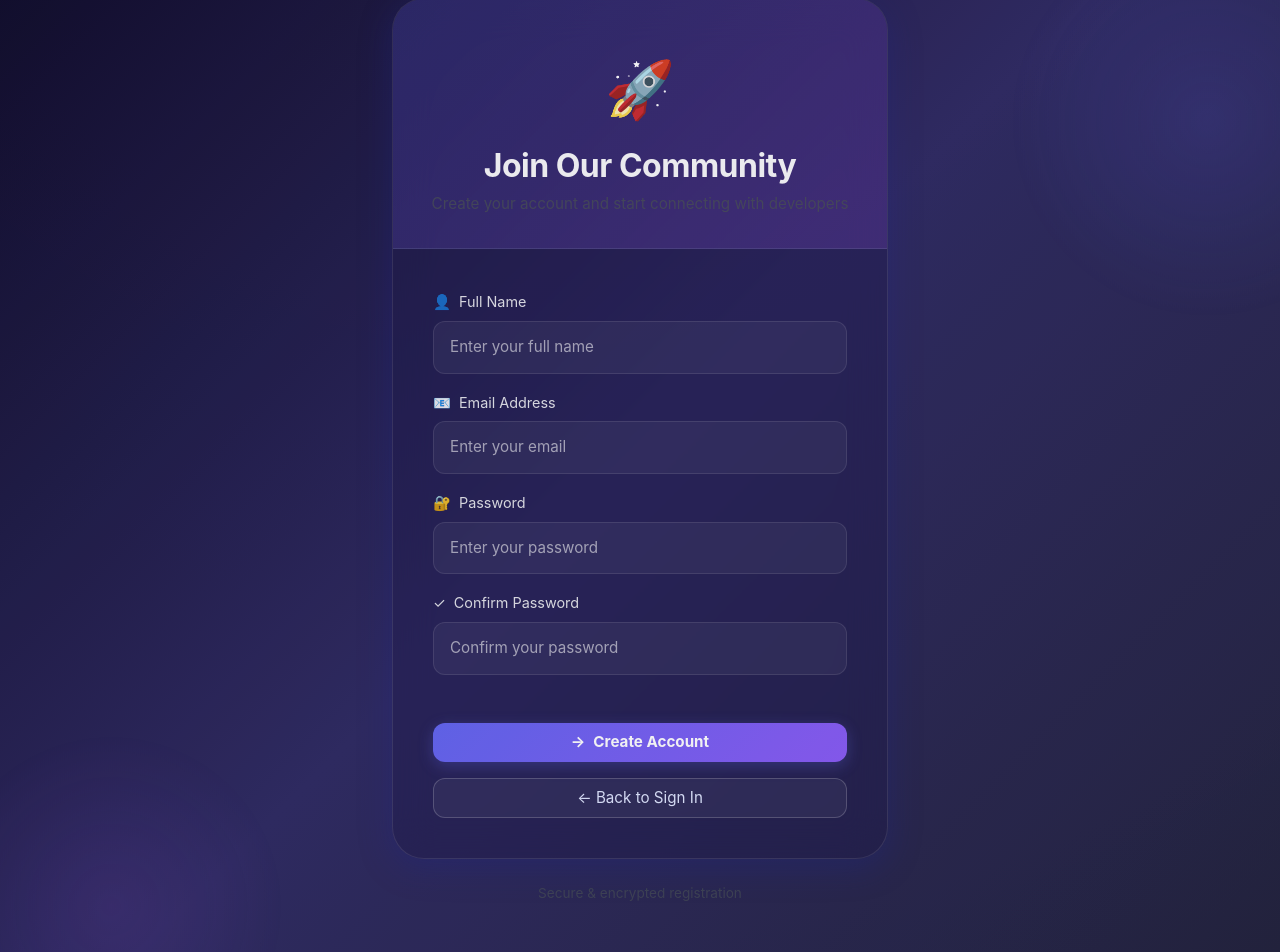
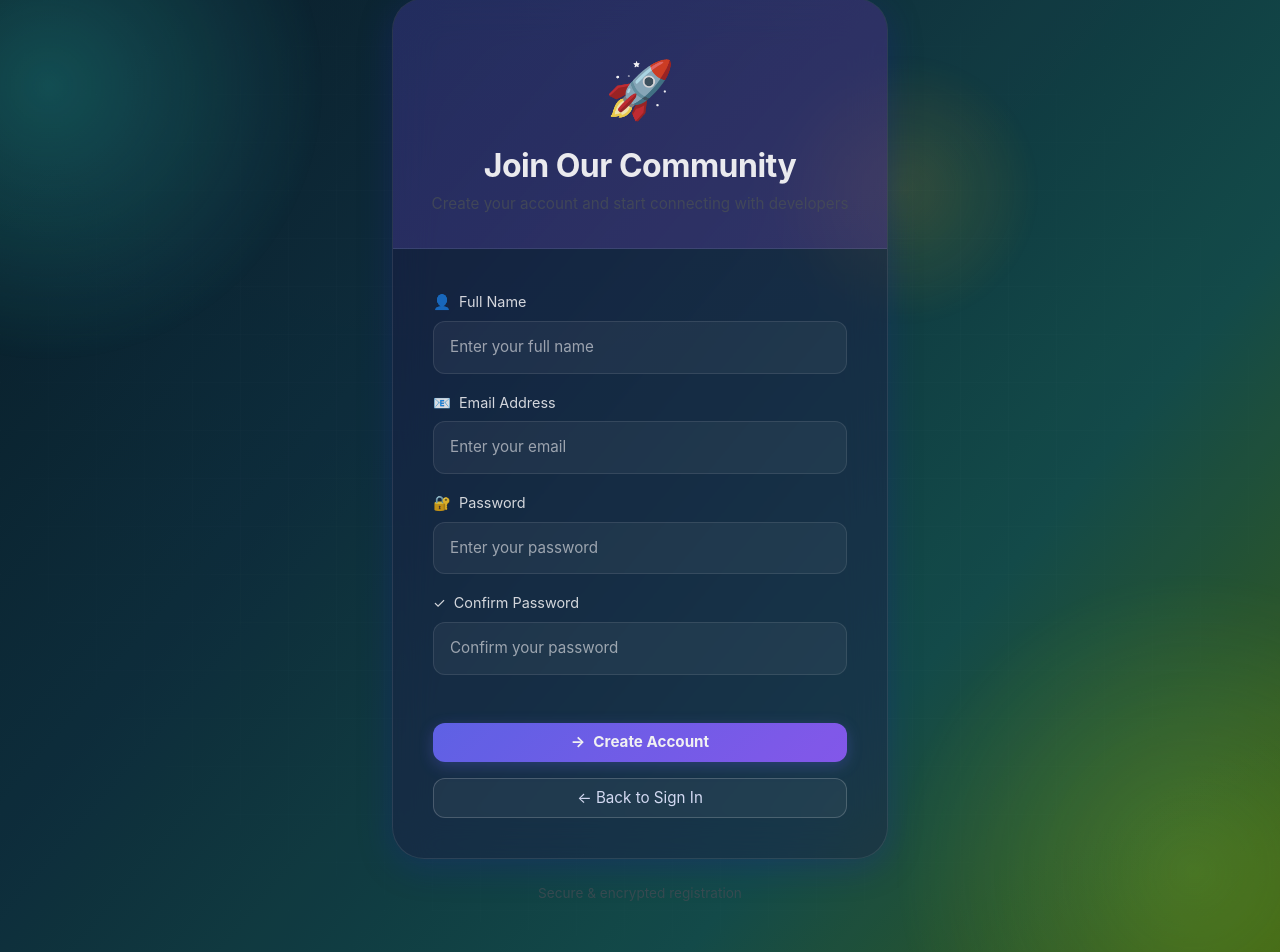
Before and after one commit to saivenkateshparuchuri/-DevConnect-Developer-Community-Platform-with-DevOps-Integration_Project, a React (Create React App) app in the folder frontend/: page /signup in a window 1280 px wide. Shown: the part 50-1002 px from the top of the page. Built offline with nearby package versions, Linux system fonts and the light colour scheme; no server answers.

Commit message:
Refresh auth page backgrounds with unique animated themes

```diff
--- a/frontend/src/pages/AdminLogin.js
+++ b/frontend/src/pages/AdminLogin.js
@@ -32,25 +32,52 @@ function AdminLogin() {
   };
 
   return (
-    <div className="min-vh-100 d-flex align-items-center justify-content-center position-relative overflow-hidden" style={{ background: 'linear-gradient(135deg, #1a1a2e 0%, #16213e 50%, #0f3460 100%)', minHeight: '100vh' }}>
-      {/* Animated Background Orbs - Red/Orange theme for admin */}
+    <div className="min-vh-100 d-flex align-items-center justify-content-center position-relative overflow-hidden" style={{
+      background: 'linear-gradient(125deg, #111827 0%, #1f2937 36%, #7f1d1d 68%, #b45309 100%)',
+      minHeight: '100vh'
+    }}>
+      {/* Admin-themed glow layers */}
       <div className="position-absolute" style={{
-        top: '-5%',
-        right: '-10%',
-        width: '400px',
-        height: '400px',
-        background: 'radial-gradient(circle, rgba(239, 68, 68, 0.15) 0%, transparent 70%)',
+        top: '-14%',
+        left: '-16%',
+        width: '44vw',
+        maxWidth: '520px',
+        minWidth: '260px',
+        aspectRatio: '1 / 1',
+        background: 'radial-gradient(circle, rgba(248, 113, 113, 0.26) 0%, transparent 70%)',
         borderRadius: '50%',
-        animation: 'float 8s ease-in-out infinite'
+        animation: 'drift 14s ease-in-out infinite'
       }}></div>
       <div className="position-absolute" style={{
-        bottom: '-10%',
-        left: '-5%',
-        width: '350px',
-        height: '350px',
-        background: 'radial-gradient(circle, rgba(249, 115, 22, 0.1) 0%, transparent 70%)',
+        bottom: '-20%',
+        right: '-14%',
+        width: '48vw',
+        maxWidth: '560px',
+        minWidth: '280px',
+        aspectRatio: '1 / 1',
+        background: 'radial-gradient(circle, rgba(251, 191, 36, 0.24) 0%, transparent 72%)',
         borderRadius: '50%',
-        animation: 'float 10s ease-in-out infinite reverse'
+        animation: 'drift 18s ease-in-out infinite reverse'
+      }}></div>
+      <div className="position-absolute" style={{
+        top: '14%',
+        right: '18%',
+        width: '20vw',
+        maxWidth: '240px',
+        minWidth: '140px',
+        aspectRatio: '1 / 1',
+        borderRadius: '50%',
+        background: 'radial-gradient(circle, rgba(253, 186, 116, 0.16) 0%, transparent 72%)',
+        animation: 'pulseGlow 10s ease-in-out infinite'
+      }}></div>
+      <div className="position-absolute" style={{
+        inset: 0,
+        backgroundImage: 'linear-gradient(rgba(255,255,255,0.045) 1px, transparent 1px), linear-gradient(90deg, rgba(255,255,255,0.045) 1px, transparent 1px)',
+        backgroundSize: '48px 48px',
+        maskImage: 'radial-gradient(ellipse at center, rgba(0,0,0,0.9) 48%, rgba(0,0,0,0.12) 100%)',
+        WebkitMaskImage: 'radial-gradient(ellipse at center, rgba(0,0,0,0.9) 48%, rgba(0,0,0,0.12) 100%)',
+        opacity: 0.28,
+        pointerEvents: 'none'
       }}></div>
 
       {/* Main Container */}
@@ -303,9 +330,13 @@ function AdminLogin() {
       </div>
 
       <style>{`
-        @keyframes float {
-          0%, 100% { transform: translateY(0px); }
-          50% { transform: translateY(30px); }
+        @keyframes drift {
+          0%, 100% { transform: translate(0, 0) scale(1); }
+          50% { transform: translate(20px, 28px) scale(1.08); }
+        }
+        @keyframes pulseGlow {
+          0%, 100% { opacity: 0.65; transform: scale(1); }
+          50% { opacity: 1; transform: scale(1.15); }
         }
         input::placeholder {
           color: rgba(255, 255, 255, 0.6) !important;
--- a/frontend/src/pages/Login.js
+++ b/frontend/src/pages/Login.js
@@ -32,25 +32,52 @@ function Login() {
   };
 
   return (
-    <div className="min-vh-100 d-flex align-items-center justify-content-center position-relative overflow-hidden" style={{ background: 'linear-gradient(135deg, #0f0c29 0%, #302b63 50%, #24243e 100%)', minHeight: '100vh' }}>
-      {/* Animated Background Orbs */}
+    <div className="min-vh-100 d-flex align-items-center justify-content-center position-relative overflow-hidden" style={{
+      background: 'linear-gradient(130deg, #071c26 0%, #0c2d3a 34%, #134e4a 72%, #3f6212 100%)',
+      minHeight: '100vh'
+    }}>
+      {/* Aurora glow layers */}
       <div className="position-absolute" style={{
-        top: '-5%',
-        right: '-10%',
-        width: '400px',
-        height: '400px',
-        background: 'radial-gradient(circle, rgba(99, 102, 241, 0.15) 0%, transparent 70%)',
+        top: '-15%',
+        left: '-18%',
+        width: '44vw',
+        maxWidth: '520px',
+        minWidth: '260px',
+        aspectRatio: '1 / 1',
+        background: 'radial-gradient(circle, rgba(45, 212, 191, 0.28) 0%, transparent 70%)',
         borderRadius: '50%',
-        animation: 'float 8s ease-in-out infinite'
+        animation: 'drift 14s ease-in-out infinite'
       }}></div>
       <div className="position-absolute" style={{
-        bottom: '-10%',
-        left: '-5%',
-        width: '350px',
-        height: '350px',
-        background: 'radial-gradient(circle, rgba(168, 85, 247, 0.1) 0%, transparent 70%)',
+        bottom: '-18%',
+        right: '-14%',
+        width: '48vw',
+        maxWidth: '560px',
+        minWidth: '280px',
+        aspectRatio: '1 / 1',
+        background: 'radial-gradient(circle, rgba(163, 230, 53, 0.24) 0%, transparent 72%)',
         borderRadius: '50%',
-        animation: 'float 10s ease-in-out infinite reverse'
+        animation: 'drift 18s ease-in-out infinite reverse'
+      }}></div>
+      <div className="position-absolute" style={{
+        top: '12%',
+        right: '20%',
+        width: '20vw',
+        maxWidth: '240px',
+        minWidth: '140px',
+        aspectRatio: '1 / 1',
+        borderRadius: '50%',
+        background: 'radial-gradient(circle, rgba(251, 191, 36, 0.16) 0%, transparent 72%)',
+        animation: 'pulseGlow 10s ease-in-out infinite'
+      }}></div>
+      <div className="position-absolute" style={{
+        inset: 0,
+        backgroundImage: 'linear-gradient(rgba(255,255,255,0.045) 1px, transparent 1px), linear-gradient(90deg, rgba(255,255,255,0.045) 1px, transparent 1px)',
+        backgroundSize: '48px 48px',
+        maskImage: 'radial-gradient(ellipse at center, rgba(0,0,0,0.9) 48%, rgba(0,0,0,0.12) 100%)',
+        WebkitMaskImage: 'radial-gradient(ellipse at center, rgba(0,0,0,0.9) 48%, rgba(0,0,0,0.12) 100%)',
+        opacity: 0.3,
+        pointerEvents: 'none'
       }}></div>
 
       {/* Main Container */}
@@ -333,9 +360,13 @@ function Login() {
       </div>
 
       <style>{`
-        @keyframes float {
-          0%, 100% { transform: translateY(0px); }
-          50% { transform: translateY(30px); }
+        @keyframes drift {
+          0%, 100% { transform: translate(0, 0) scale(1); }
+          50% { transform: translate(20px, 28px) scale(1.08); }
+        }
+        @keyframes pulseGlow {
+          0%, 100% { opacity: 0.65; transform: scale(1); }
+          50% { opacity: 1; transform: scale(1.15); }
         }
         input::placeholder {
           color: rgba(255, 255, 255, 0.6) !important;
--- a/frontend/src/pages/Signup.js
+++ b/frontend/src/pages/Signup.js
@@ -37,25 +37,52 @@ function Signup() {
   };
 
   return (
-    <div className="min-vh-100 d-flex align-items-center justify-content-center position-relative overflow-hidden py-5" style={{ background: 'linear-gradient(135deg, #0f0c29 0%, #302b63 50%, #24243e 100%)', minHeight: '100vh' }}>
-      {/* Animated Background Orbs */}
+    <div className="min-vh-100 d-flex align-items-center justify-content-center position-relative overflow-hidden py-5" style={{
+      background: 'linear-gradient(130deg, #071c26 0%, #0c2d3a 34%, #134e4a 72%, #3f6212 100%)',
+      minHeight: '100vh'
+    }}>
+      {/* Aurora glow layers */}
       <div className="position-absolute" style={{
-        top: '-5%',
-        right: '-10%',
-        width: '400px',
-        height: '400px',
-        background: 'radial-gradient(circle, rgba(99, 102, 241, 0.15) 0%, transparent 70%)',
+        top: '-15%',
+        left: '-18%',
+        width: '44vw',
+        maxWidth: '520px',
+        minWidth: '260px',
+        aspectRatio: '1 / 1',
+        background: 'radial-gradient(circle, rgba(45, 212, 191, 0.28) 0%, transparent 70%)',
         borderRadius: '50%',
-        animation: 'float 8s ease-in-out infinite'
+        animation: 'drift 14s ease-in-out infinite'
       }}></div>
       <div className="position-absolute" style={{
-        bottom: '-10%',
-        left: '-5%',
-        width: '350px',
-        height: '350px',
-        background: 'radial-gradient(circle, rgba(168, 85, 247, 0.1) 0%, transparent 70%)',
+        bottom: '-18%',
+        right: '-14%',
+        width: '48vw',
+        maxWidth: '560px',
+        minWidth: '280px',
+        aspectRatio: '1 / 1',
+        background: 'radial-gradient(circle, rgba(163, 230, 53, 0.24) 0%, transparent 72%)',
         borderRadius: '50%',
-        animation: 'float 10s ease-in-out infinite reverse'
+        animation: 'drift 18s ease-in-out infinite reverse'
+      }}></div>
+      <div className="position-absolute" style={{
+        top: '12%',
+        right: '20%',
+        width: '20vw',
+        maxWidth: '240px',
+        minWidth: '140px',
+        aspectRatio: '1 / 1',
+        borderRadius: '50%',
+        background: 'radial-gradient(circle, rgba(251, 191, 36, 0.16) 0%, transparent 72%)',
+        animation: 'pulseGlow 10s ease-in-out infinite'
+      }}></div>
+      <div className="position-absolute" style={{
+        inset: 0,
+        backgroundImage: 'linear-gradient(rgba(255,255,255,0.045) 1px, transparent 1px), linear-gradient(90deg, rgba(255,255,255,0.045) 1px, transparent 1px)',
+        backgroundSize: '48px 48px',
+        maskImage: 'radial-gradient(ellipse at center, rgba(0,0,0,0.9) 48%, rgba(0,0,0,0.12) 100%)',
+        WebkitMaskImage: 'radial-gradient(ellipse at center, rgba(0,0,0,0.9) 48%, rgba(0,0,0,0.12) 100%)',
+        opacity: 0.3,
+        pointerEvents: 'none'
       }}></div>
 
       {/* Main Container */}
@@ -318,9 +345,13 @@ function Signup() {
       </div>
 
       <style>{`
-        @keyframes float {
-          0%, 100% { transform: translateY(0px); }
-          50% { transform: translateY(30px); }
+        @keyframes drift {
+          0%, 100% { transform: translate(0, 0) scale(1); }
+          50% { transform: translate(20px, 28px) scale(1.08); }
+        }
+        @keyframes pulseGlow {
+          0%, 100% { opacity: 0.65; transform: scale(1); }
+          50% { opacity: 1; transform: scale(1.15); }
         }
         input::placeholder {
           color: rgba(255, 255, 255, 0.6) !important;
```
